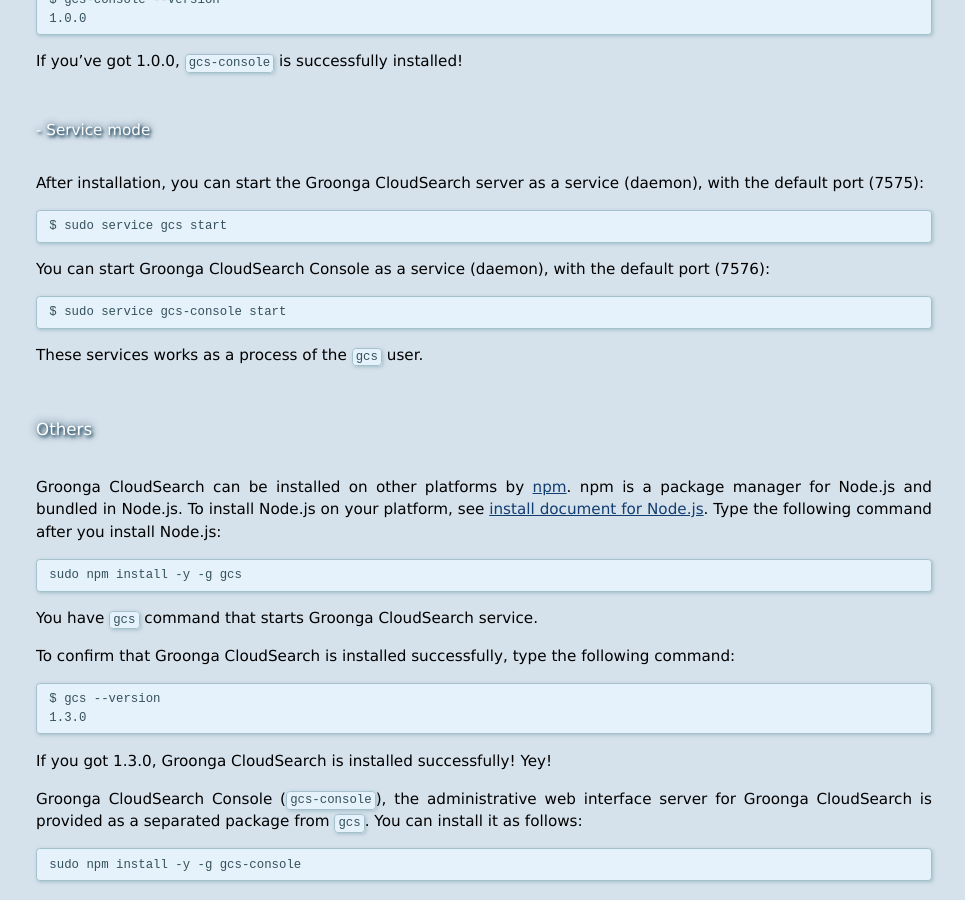
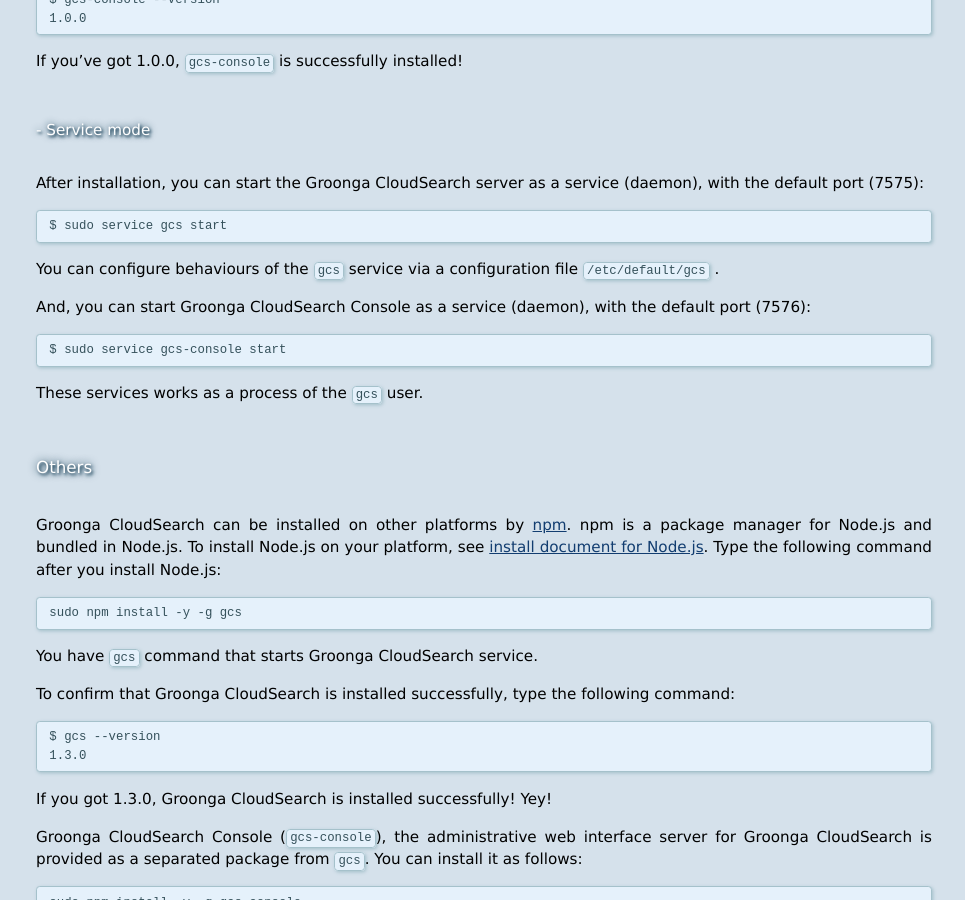
Before and after one commit to groonga/gcs.groonga.org, a Jekyll site: the page built from docs/install/index.md, in a window 1280 px wide and 900 px high, scrolled down 2792 px. Shown: the whole window, without its empty margins (156-1121 px from the left). Built offline with Jekyll 4.4.1, drawn with Linux system fonts in a browser that asks for light colours; comment, search, counter and statistics services are not loaded.

Commit message:
Update descriptions about configuration of service (daemon)

```diff
--- a/docs/install/index.md
+++ b/docs/install/index.md
@@ -138,7 +138,11 @@
 
     $ sudo service gcs start
 
-You can start Groonga CloudSearch Console as a service (daemon), with the default port (7576):
+You can configure behaviours of the `gcs` service via a configuration file
+`/etc/default/gcs` .
+
+And, you can start Groonga CloudSearch Console as a service (daemon), with the
+default port (7576):
 
     $ sudo service gcs-console start
 
```
